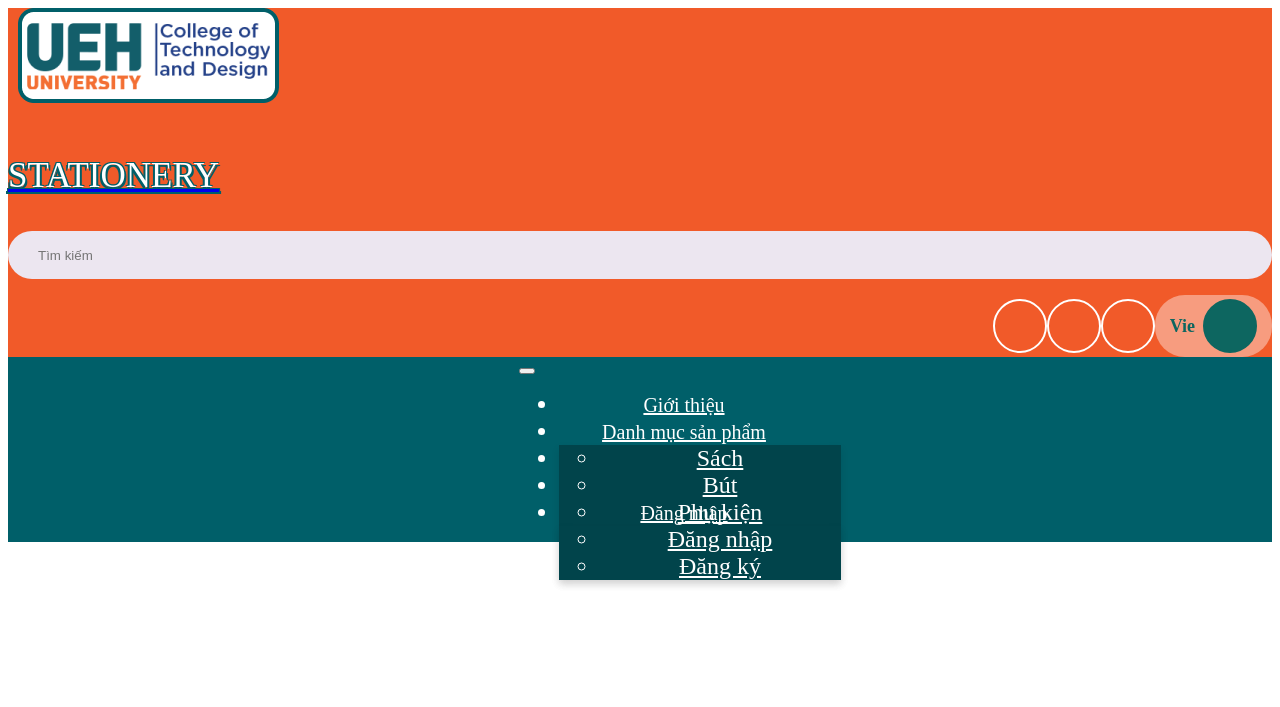
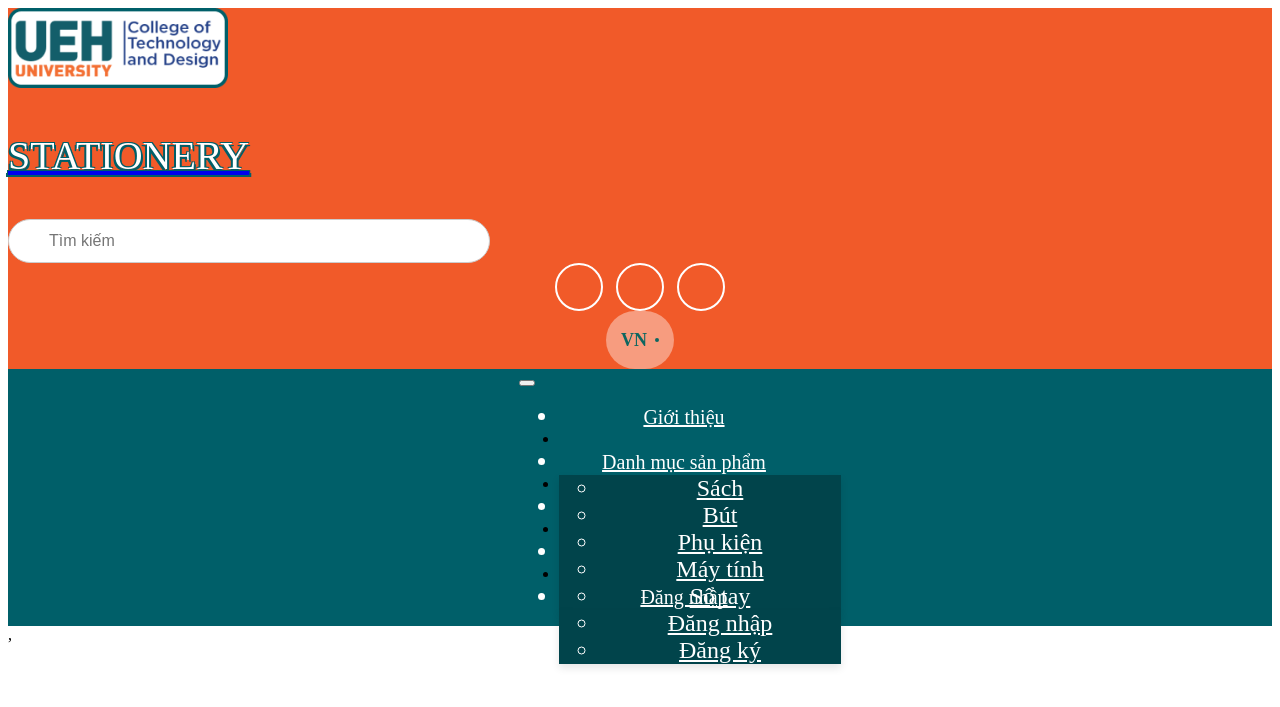
Before and after one commit to QHoa036/Homepage, a PHP site: page /layouts/header.php in a window 1280 px wide. Shown: the top 707 px of the page. Run offline with PHP 8.4, Linux system fonts and the light colour scheme.

Commit message:
Init Reponsive

```diff
--- a/assets/css/layouts/headers.css
+++ b/assets/css/layouts/header.css
@@ -1,56 +1,79 @@
 /* Header Top */
 .bg-header-top {
   background-color: #f15a29;
-  margin: 0;
-  padding: 0;
 }
 
 .navbar-brand-logo {
-  max-width: 100%;
+  width: 220px;
   height: auto;
-  padding-left: 10px;
+}
+
+.navbar-header-logo {
+  width: 30px;
+  height: auto;
+  margin-right: 0.6rem;
+  font-size: 1.5rem;
+  font-weight: bold;
+  text-align: right;
 }
 
 .navbar-brand-text {
-  width: 100%;
-  font-family: "Baloo";
-  font-size: 35px;
+  font-family: 'Baloo';
   color: white;
+  font-size: 40px;
   font-weight: 400;
-  padding-top: 14px;
-  text-shadow: -1px -1px 0 #005f69, 1px -1px 0 #005f69, -2px 2px 0 #005f69,
-    2px 2px 0 #005f69;
+  text-shadow: -1px -1px 0 #005f69, 1px -1px 0 #005f69, -2px 2px 0 #005f69, 2px 2px 0 #005f69;
 }
 
-/* Search Bar */
-.search-bar {
-  margin-top: 12px;
-  height: 100%;
-  background-color: #ece6f0;
-  padding: 15px 20px;
-  border-radius: 28px;
+/* Searchbar */
+.search-container {
+  flex-grow: 1;
+  max-width: 400px;
 }
 
-.search-bar input {
-  max-width: 100%;
-  border: none;
-  background-color: transparent;
-  padding-left: 10px;
-  outline: none;
+.search-input {
+  width: 100%;
+  border: 1px solid #ccc;
+  border-radius: 28px;
+  padding: 12px 40px;
+  font-size: 1rem;
 }
 
-.search-bar .fa-chevron-left,
-.search-bar .fa-search {
-  color: #5a5a5a;
+.search-icon {
+  position: absolute;
+  left: 18px;
+  font-size: 0.8rem;
+  top: 50%;
+  transform: translateY(-50%);
+}
+
+.search-btn {
+  height: 20px;
+  width: 20px;
+  border: none;
+  background: transparent;
+  position: absolute;
+  right: 18px;
+  font-size: 0.8rem;
+  top: 50%;
+  transform: translateY(-50%);
+  cursor: pointer;
+}
+
+/* Toolbar */
+.navbar-toolbar {
+  display: flex;
+  align-items: center;
+  justify-content: center;
+  flex-direction: row;
 }
 
 /* Icon container */
 .icon-container {
+  gap: 0.8rem;
   display: flex;
-  padding-top: 16px;
   align-items: center;
-  justify-content: end;
-  margin: 0 auto;
+  justify-content: center;
 }
 
 .icon-container i {
@@ -58,10 +81,9 @@
   border-radius: 50%;
   border: 2px solid white;
   color: white;
-  height: 50px;
-  width: 50px;
+  height: 44px;
+  width: 44px;
   font-size: 1.1rem;
-  position: relative;
   display: flex;
   justify-content: center;
   align-items: center;
@@ -77,14 +99,14 @@
 .language-switch {
   display: flex;
   align-items: center;
-  justify-content: start;
+  justify-content: center;
   background-color: rgba(255, 255, 255, 0.4);
   border-radius: 30px;
   padding: 4px 15px;
   cursor: pointer;
   color: #0d6660;
   font-size: 18px;
-  height: 54px;
+  height: 50px;
 }
 
 .language-switch:hover {
@@ -103,6 +125,12 @@
   align-items: center;
   border-radius: 50%;
   border: 2px solid #0d6660;
+}
+
+@media (max-width: 768px) {
+  .navbar-brand-text {
+    font-size: 26px;
+  }
 }
 
 /* Active class for styling the selected language */
@@ -168,11 +196,14 @@
 
 .dropdown-item:hover {
   background-color: #ece6f0;
+  color: #005f69;
 }
 
 .vertical-divider {
   border-right: 2px solid white;
   height: 100%;
+  display: inline-block;
+  vertical-align: middle;
 }
 
 .nav-item.dropdown {
--- a/assets/css/main.css
+++ b/assets/css/main.css
@@ -1,5 +1,6 @@
 /* Đặt kích thước font cho thẻ body và tùy chỉnh thanh cuộn */
 body {
+
     /* Tùy chỉnh chiều rộng của thanh cuộn */
     &::-webkit-scrollbar {
         width: 6px;
--- /dev/null
+++ b/assets/scripts/header.js
@@ -0,0 +1,8 @@
+function toggleLanguage() {
+    var languageText = document.getElementById('languageText');
+    if (languageText.innerText === 'Vi') {
+        languageText.innerText = 'En';
+    } else {
+        languageText.innerText = 'Vi';
+    }
+}
--- a/layouts/header.php
+++ b/layouts/header.php
@@ -4,50 +4,59 @@
 <head>
     <meta charset="UTF-8">
     <meta name="viewport" content="width=device-width, initial-scale=1.0">
-    <link rel="stylesheet" href="assets/css/layouts/headers.css" />
+    <link rel="stylesheet" href="assets/css/layouts/header.css" />
 </head>
 
 <body>
-    <!--Navbar-->
-    <div class="container-fluid bg-header-top py-2">
-        <div class="row">
-            <div class="col-sm-6 col-md-2">
-                <img src="assets/imgs/parts/header_logo.png" alt="UEH Logo" class="navbar-brand-logo" />
+    <nav class="navbar navbar-expand-lg bg-header-top">
+        <div class="container-fluid d-flex align-items-center">
+
+            <!-- Left Section: Logo and Title -->
+            <div class="d-flex align-items-center">
+                <div class="text-center text-lg-left py-2">
+                    <img src="assets/imgs/parts/header_logo.png" alt="UEH Logo" class="navbar-brand-logo">
                 </div>
-            <div class="col-sm-6 col-md-3">
-                <a href="#">
+                <div class="text-center text-lg-left py-2 px-2">
+                    <a href="index.php">
                         <p class="navbar-brand-text">STATIONERY</p>
                     </a>
                 </div>
-
-            <div class="col-sm-12 col-md-4 search-bar">
-                <i class="fas fa-chevron-left"></i>
-                <input type="search" placeholder="Tìm kiếm" aria-label="Search">
-                <i class="fas fa-search"></i>
             </div>
 
-            <div class="col-sm-2 col-md-3">
+            <!-- Center Section: Search Bar -->
+            <div class="d-flex align-items-center justify-content-center position-relative search-container py-3">
+                <i class="fas fa-chevron-left search-icon"></i>
+                <input type="text" class="search-input" placeholder="Tìm kiếm">
+                <button class="search-btn"><i class="fas fa-search"></i></button>
+            </div>
+
+            <!-- Right Section: Icon Buttons -->
+            <div class="d-flex align-items-center justify-content-between">
+                <div class="navbar-toolbar py-1">
                     <div class="icon-container">
                         <i class="fas fa-phone-alt"></i>
                         <i class="fas fa-map-marker-alt"></i>
                         <i class="fab fa-facebook-f"></i>
+                    </div>
+                </div>
+            </div>
 
+            <div class="d-flex align-items-center justify-content-between">
+                <div class="navbar-toolbar py-1">
                     <div class="language-switch" id="languageSwitch" onclick="toggleLanguage()">
-                        <span id="languageText" class="active-language">Vie</span>
+                        <span id="languageText" class="active-language">VN</span>
                         <div class="language-switch-container">
                             <i class="fas fa-globe"></i>
                         </div>
                     </div>
                 </div>
-
-
             </div>
         </div>
-    </div>
+    </nav>
 
     <nav class="navbar navbar-expand-lg bg-header-bottom">
-        <div class="container-fluid">
-            <button class="navbar-toggler" type="button" data-bs-toggle="collapse"
+        <div class="container-fluid d-flex justify-content-end align-items-center">
+            <button class="navbar-toggler bg-light my-2" type="button" data-bs-toggle="collapse"
                 data-bs-target="#navbarSupportedContent" aria-controls="navbarSupportedContent" aria-expanded="true"
                 aria-label="Toggle navigation">
                 <span class="navbar-toggler-icon"></span>
@@ -62,7 +71,9 @@
                         </a>
                     </li>
 
+                    <li>
                         <div class="vertical-divider"></div>
+                    </li>
 
                     <li class="nav-item dropdown">
                         <a class="nav-link dropdown-toggle" href="#" role="button" data-bs-toggle="dropdown"
@@ -79,7 +90,9 @@
                         </ul>
                     </li>
 
+                    <li>
                         <div class="vertical-divider"></div>
+                    </li>
 
                     <li class="nav-item">
                         <a class="nav-link" href="#">
@@ -88,7 +101,9 @@
                         </a>
                     </li>
 
+                    <li>
                         <div class="vertical-divider"></div>
+                    </li>
 
                     <li class="nav-item">
                         <a class="nav-link" href="#">
@@ -97,7 +112,9 @@
                         </a>
                     </li>
 
+                    <li>
                         <div class="vertical-divider"></div>
+                    </li>
 
                     <li class="nav-item dropdown">
                         <a class="nav-link dropdown-toggle" href="#" role="button" data-bs-toggle="dropdown"
@@ -115,17 +132,7 @@
         </div>
     </nav>
 
-    <!-- Custom JS -->
-    <script>
-        function toggleLanguage() {
-            var languageText = document.getElementById('languageText');
-            if (languageText.innerText === 'Vie') {
-                languageText.innerText = 'En';
-            } else {
-                languageText.innerText = 'Vie';
-            }
-        }
-    </script>
+    <script src="assets/scripts/header.js"></script>
 </body>
 
-</html>
+</html>,
```
Also changed, not shown: assets/css/layouts/footer.css (+5 -17 lines), assets/css/main/homepage.css (+20 -12 lines), index.php (+26 -34 lines), layouts/footer.php (+4 -4 lines), README.md (deleted). Lines whose indentation alone changed are shown as unchanged.
